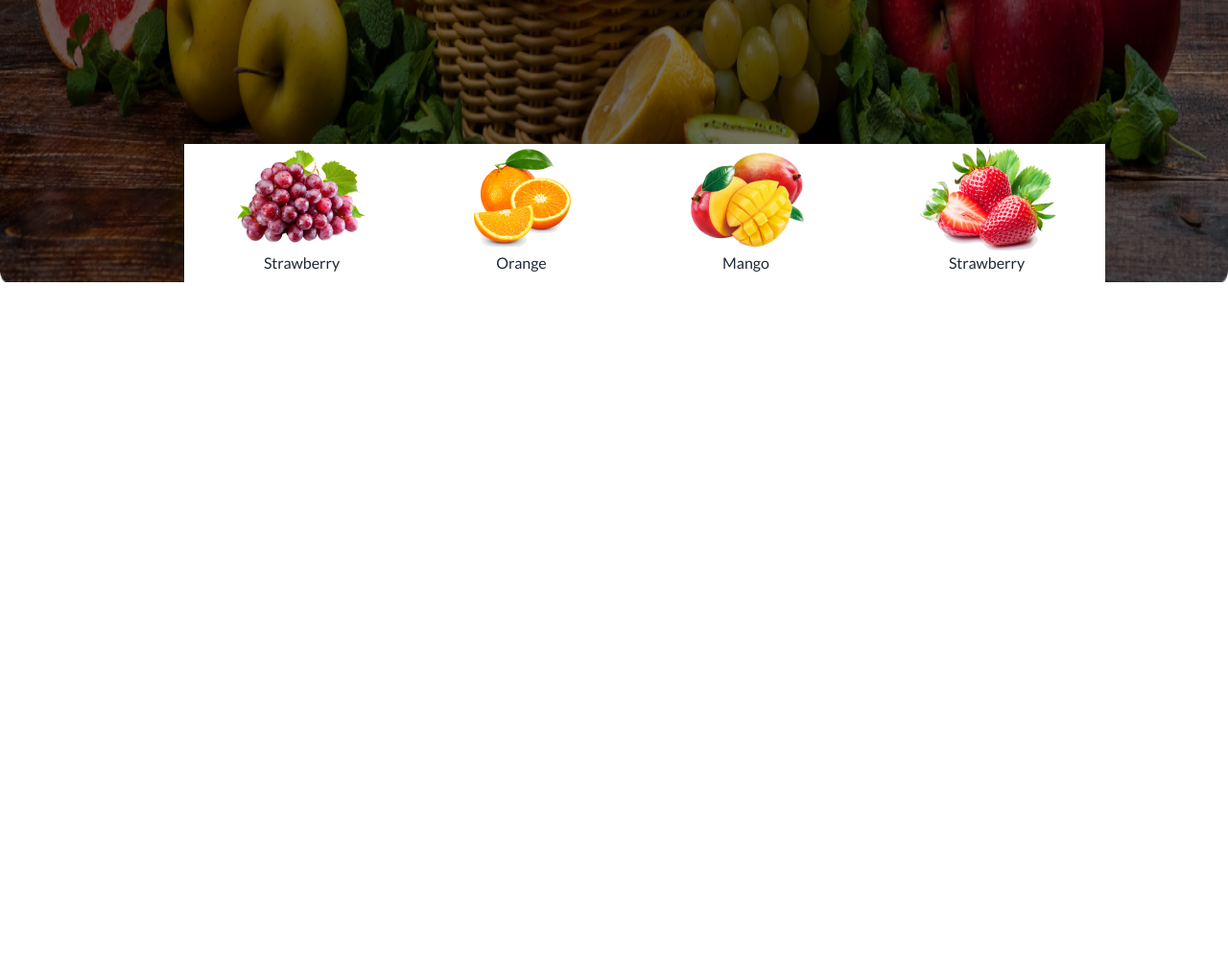
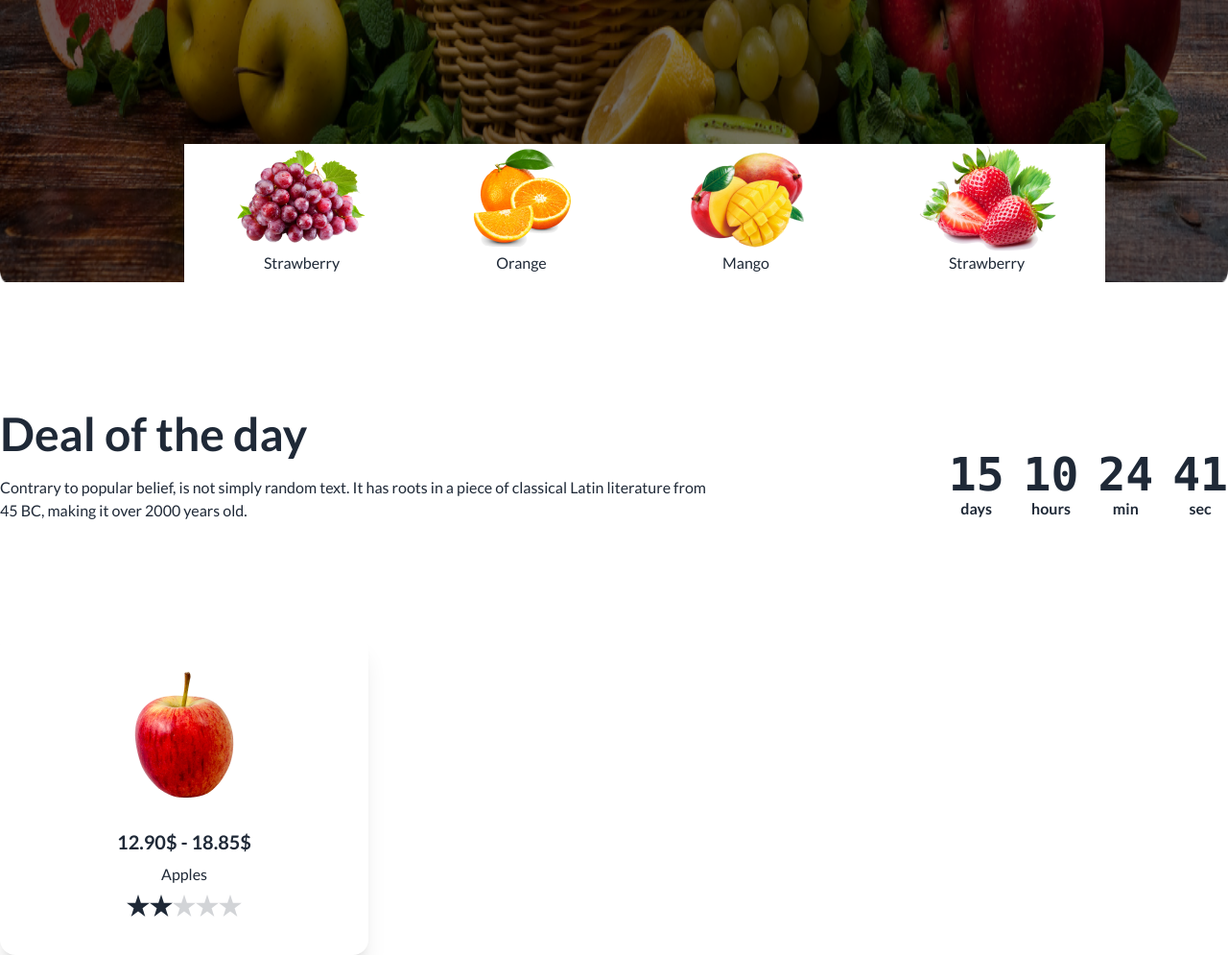
Before and after one commit to Mridul54/Fruit-Burst, a plain HTML site: page index.html in a window 1280 px wide. Shown: the part 822-1817 px from the top of the page at 96% size. Before the commit the page ends 1122 px from the top, so only its background shows below. Drawn offline with nearby package versions, Linux system fonts and the light colour scheme; grey boxes are pictures that could not be loaded.

Commit message:
added deal of the day part

```diff
--- a/index.html
+++ b/index.html
@@ -197,8 +197,67 @@
           </div>
         </section>
     </header>
-    <main>
+    <main class="md:container md:mx-auto mt-5 lg:mt-32">
+      <section>
+        <div class="flex-none text-center lg:text-start lg:flex justify-between lg:items-center">
+          <div class="">
+            <h1 class="lg:text-5xl md:text-3xl text-2xl lg:font-extrabold font-bold">Deal of the day</h1>
+            <p class="text-base py-5">Contrary to popular belief, is not simply random text. It has roots in a piece of classical  Latin literature from 45 BC, making it over 2000 years old.</p>
+          </div>
+          <div class="mt-5 ml-12 md:ml-60">
+            <div class="grid grid-flow-col gap-5 text-center auto-cols-max font-bold">
+              <div class="flex flex-col">
+                <span class="countdown font-mono text-5xl">
+                  <span style="--value:15;"></span>
 
+                </span>
+                days
+              </div>
+              <div class="flex flex-col">
+                <span class="countdown font-mono text-5xl">
+                  <span style="--value:10;"></span>
+                </span>
+                hours
+              </div>
+              <div class="flex flex-col">
+                <span class="countdown font-mono text-5xl">
+                  <span style="--value:24;"></span>
+                </span>
+                min
+              </div>
+              <div class="flex flex-col">
+                <span class="countdown font-mono text-5xl">
+                  <span style="--value:41;"></span>
+                </span>
+                sec
+              </div>
+            </div>
+          </div>
+        </div>
+      </section>
+      <section class="mt-24">
+        <div>
+          <div class="card w-96 bg-base-100 shadow-xl">
+            <figure class="px-10 pt-10">
+              <img src="./images/fruit6.png" alt="Shoes" class="rounded-xl" />
+            </figure>
+            <div class="card-body items-center text-center">
+              <h2 class="card-title">12.90$ - 18.85$</h2>
+              <p>Apples</p>
+              <div class="rating ">
+                <input type="radio" name="rating-1" class="mask mask-star" />
+                <input type="radio" name="rating-1" class="mask mask-star " checked />
+                <input type="radio" name="rating-1" class="mask mask-star" />
+                <input type="radio" name="rating-1" class="mask mask-star" />
+                <input type="radio" name="rating-1" class="mask mask-star" />
+              </div>
+              <div>
+
+              </div>
+            </div>
+          </div>
+        </div>
+      </section>
     </main>
     <footer>
 
```
